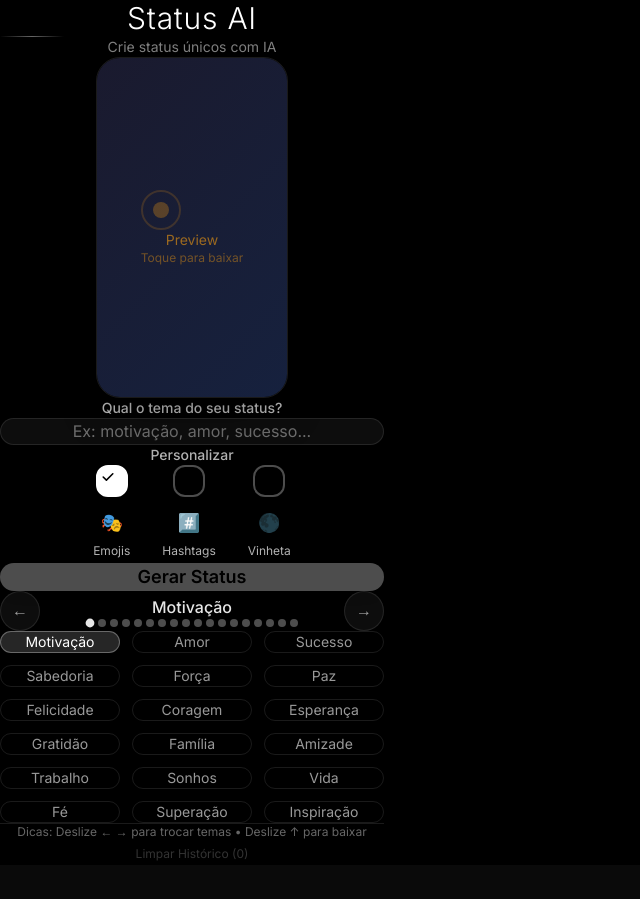
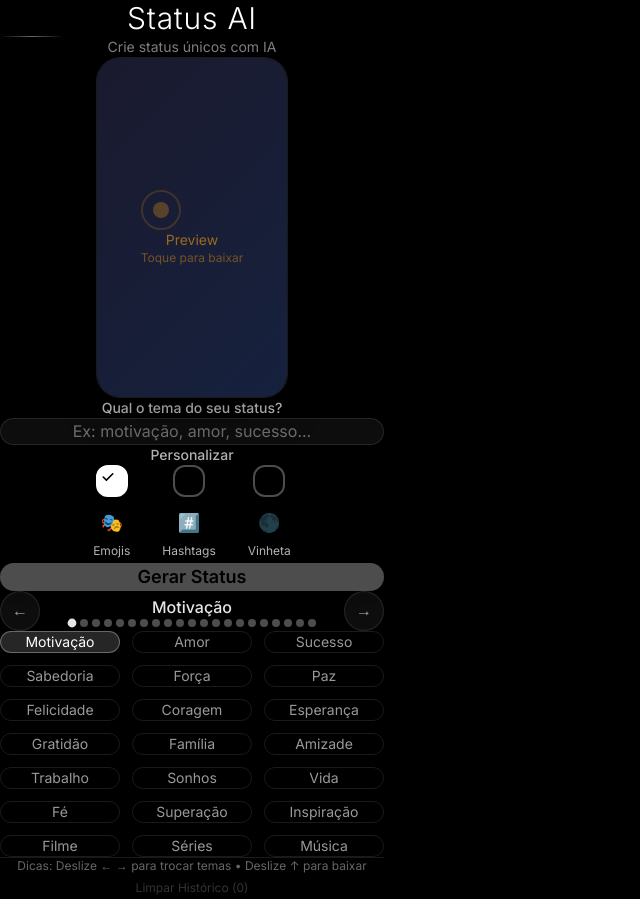
Before and after one commit to aajunior43/GERADOR-DE-STATUS, a Next.js app: page / in a window 1280 px wide. Shown: the whole page, without its empty margins (0-640 px from the left). Before the commit the page ends 865 px from the top, so only its background shows below. Built offline with nearby package versions, Linux system fonts and the light colour scheme; a web font is replaced by a local one.

Commit message:
Update: Changed to use famous quotes and biblical verses in Portuguese BR instead of generating new content

```diff
--- a/src/app/page.tsx
+++ b/src/app/page.tsx
@@ -228,7 +228,7 @@ export default function Home() {
   const quickThemes = [
     'Motivação', 'Amor', 'Sucesso', 'Sabedoria', 'Força', 'Paz',
     'Felicidade', 'Coragem', 'Esperança', 'Gratidão', 'Família', 'Amizade',
-    'Trabalho', 'Sonhos', 'Vida', 'Fé', 'Superação', 'Inspiração'
+    'Trabalho', 'Sonhos', 'Vida', 'Fé', 'Superação', 'Inspiração', 'Filme', 'Séries', 'Música'
   ];
 
   // Gestos de swipe para navegação entre temas
@@ -260,10 +260,14 @@ export default function Home() {
   // Atualiza o índice quando o tema é alterado manualmente
   useEffect(() => {
     const index = quickThemes.indexOf(theme);
-    if (index !== -1) {
+    console.log(`🔍 useEffect - Tema: "${theme}", Índice atual: ${currentThemeIndex}, Índice encontrado: ${index}`);
+    if (index !== -1 && index !== currentThemeIndex) {
+      console.log(`🔄 Sincronizando índice: ${currentThemeIndex} → ${index}`);
       setCurrentThemeIndex(index);
+    } else if (theme.trim() && index === -1) {
+      console.log(`⚠️ Tema "${theme}" não encontrado na lista de temas rápidos`);
     }
-  }, [theme, quickThemes]);
+  }, [theme, quickThemes, currentThemeIndex]);
 
   // Função para mapear nomes de fontes para classes CSS
   const getFontClass = (fontName: string): string => {
@@ -385,8 +389,7 @@ export default function Home() {
                   onChange={(e) => setIncludeEmojis(e.target.checked)}
                   className="sr-only"
                 />
-                <div className={`w-8 h-8 rounded-xl border-2 transition-all duration-200 active:scale-90 ${
-                  includeEmojis
+                <div className={`w-8 h-8 rounded-xl border-2 transition-all duration-200 active:scale-90 ${includeEmojis
                   ? 'bg-white border-white shadow-lg'
                   : 'bg-transparent border-white/30 group-hover:border-white/50'
                   }`}>
@@ -411,8 +414,7 @@ export default function Home() {
                   onChange={(e) => setIncludeHashtags(e.target.checked)}
                   className="sr-only"
                 />
-                <div className={`w-8 h-8 rounded-xl border-2 transition-all duration-200 active:scale-90 ${
-                  includeHashtags
+                <div className={`w-8 h-8 rounded-xl border-2 transition-all duration-200 active:scale-90 ${includeHashtags
                   ? 'bg-white border-white shadow-lg'
                   : 'bg-transparent border-white/30 group-hover:border-white/50'
                   }`}>
@@ -437,8 +439,7 @@ export default function Home() {
                   onChange={(e) => setIncludeVignette(e.target.checked)}
                   className="sr-only"
                 />
-                <div className={`w-8 h-8 rounded-xl border-2 transition-all duration-200 active:scale-90 ${
-                  includeVignette
+                <div className={`w-8 h-8 rounded-xl border-2 transition-all duration-200 active:scale-90 ${includeVignette
                   ? 'bg-white border-white shadow-lg'
                   : 'bg-transparent border-white/30 group-hover:border-white/50'
                   }`}>
@@ -489,8 +490,10 @@ export default function Home() {
             <button
               onClick={() => {
                 const prevIndex = currentThemeIndex === 0 ? quickThemes.length - 1 : currentThemeIndex - 1;
+                const prevTheme = quickThemes[prevIndex];
+                console.log(`⬅️ Navegação anterior: ${prevTheme} (índice ${prevIndex})`);
                 setCurrentThemeIndex(prevIndex);
-                setTheme(quickThemes[prevIndex]);
+                setTheme(prevTheme);
               }}
               disabled={isGenerating}
               className="w-10 h-10 rounded-full bg-white/5 border border-white/10 flex items-center justify-center text-white/60 active:scale-90 transition-all disabled:opacity-30"
@@ -506,8 +509,7 @@ export default function Home() {
                 {quickThemes.map((_, index) => (
                   <div
                     key={index}
-                    className={`w-2 h-2 rounded-full transition-all ${
-                      index === currentThemeIndex ? 'bg-white/90 scale-110' : 'bg-white/30'
+                    className={`w-2 h-2 rounded-full transition-all ${index === currentThemeIndex ? 'bg-white/90 scale-110' : 'bg-white/30'
                       }`}
                   />
                 ))}
@@ -517,8 +519,10 @@ export default function Home() {
             <button
               onClick={() => {
                 const nextIndex = (currentThemeIndex + 1) % quickThemes.length;
+                const nextTheme = quickThemes[nextIndex];
+                console.log(`➡️ Navegação próxima: ${nextTheme} (índice ${nextIndex})`);
                 setCurrentThemeIndex(nextIndex);
-                setTheme(quickThemes[nextIndex]);
+                setTheme(nextTheme);
               }}
               disabled={isGenerating}
               className="w-10 h-10 rounded-full bg-white/5 border border-white/10 flex items-center justify-center text-white/60 active:scale-90 transition-all disabled:opacity-30"
@@ -533,13 +537,14 @@ export default function Home() {
               <button
                 key={category}
                 onClick={() => {
+                  console.log(`🎯 Clicou em: ${category} (índice ${index})`);
                   setCurrentThemeIndex(index);
                   setTheme(category);
+                  console.log(`✅ Definido: tema="${category}", índice=${index}`);
                   setTimeout(() => generateStatus(), 100);
                 }}
                 disabled={isGenerating}
-                className={`py-3 px-4 transition-all disabled:opacity-30 text-sm rounded-2xl active:scale-95 ${
-                  index === currentThemeIndex
+                className={`py-3 px-4 transition-all disabled:opacity-30 text-sm rounded-2xl active:scale-95 ${index === currentThemeIndex
                   ? 'bg-white/15 text-white border border-white/30 shadow-lg'
                   : 'text-white/60 hover:text-white/90 hover:bg-white/5 border border-white/10'
                   }`}
```
Lines whose indentation alone changed are shown as unchanged.
